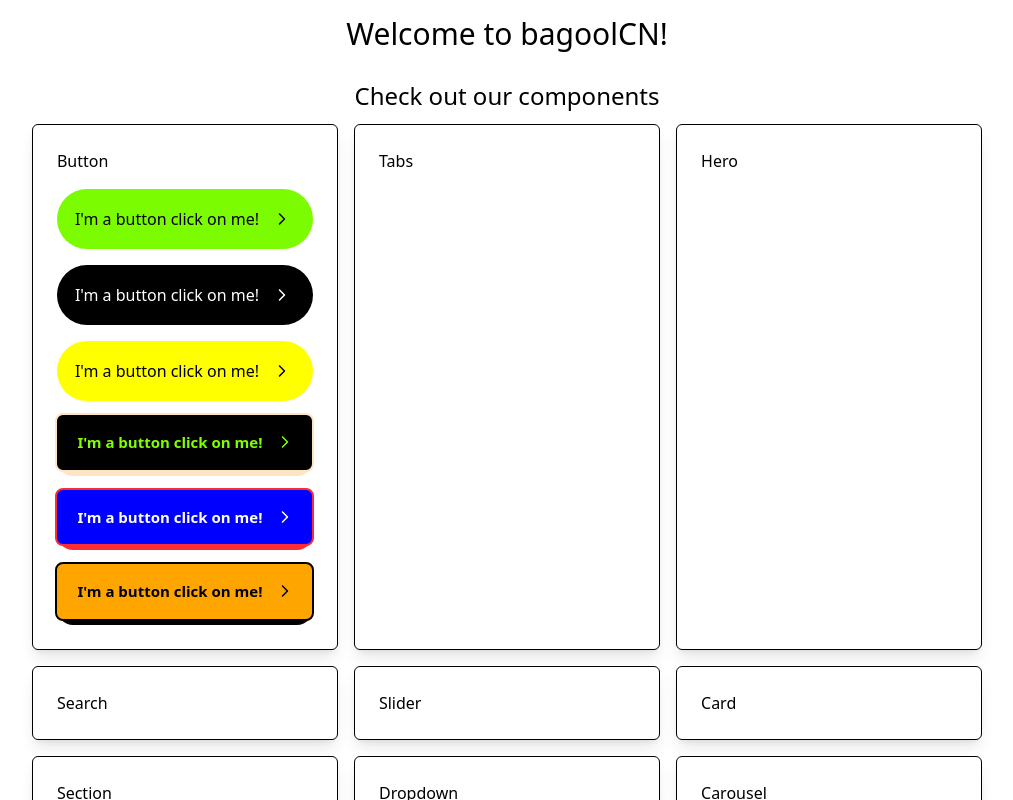
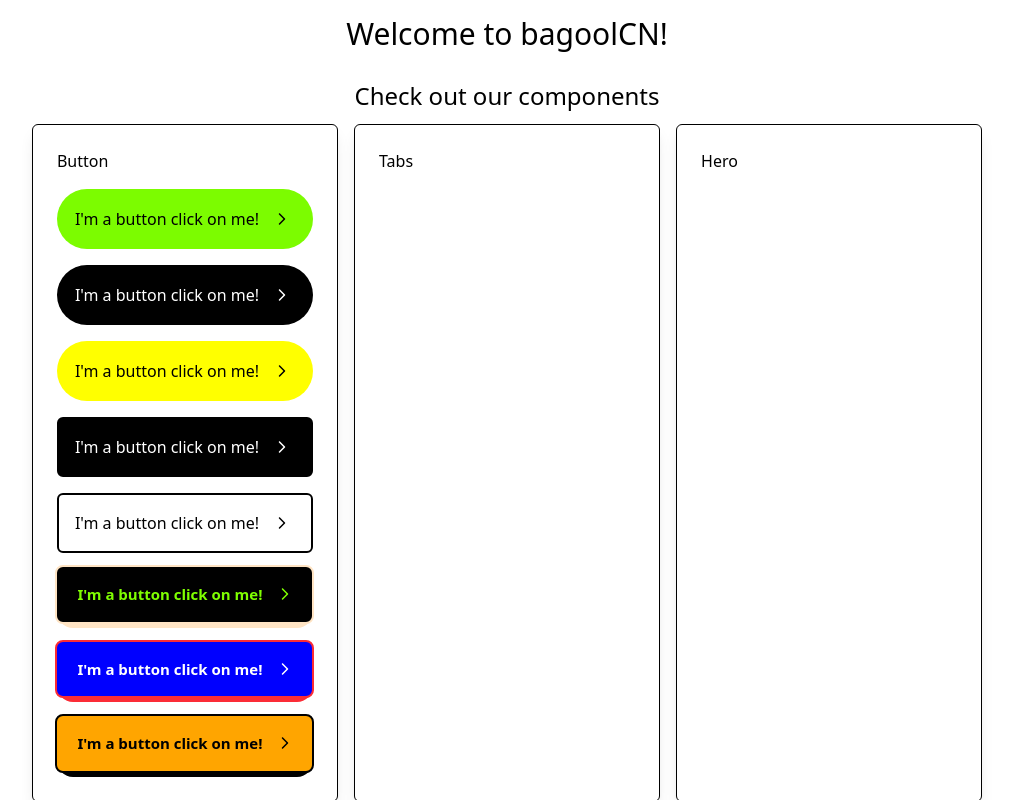
Before and after one commit to bcatalfo/bagoolCN, a React (Vite) app: page / in a window 1280 px wide. Shown: the top 800 px of the page, without its empty margins (133-1146 px from the left). Built offline with nearby package versions, Linux system fonts and the light colour scheme.

Commit message:
Added the "square" button variant.

```diff
--- a/src/App.tsx
+++ b/src/App.tsx
@@ -21,6 +21,22 @@ export default function App() {
             I'm a button click on me!
           </Button>
           <Button backgroundColor="yellow" borderColor="black">
+            I'm a button click on me!
+          </Button>
+          <Button
+            backgroundColor="black"
+            borderColor="black"
+            textColor="white"
+            variant="square"
+          >
+            I'm a button click on me!
+          </Button>
+          <Button
+            backgroundColor="white"
+            borderColor="black"
+            textColor="black"
+            variant="square"
+          >
             I'm a button click on me!
           </Button>
           <Button
--- a/src/button.tsx
+++ b/src/button.tsx
@@ -33,6 +33,7 @@ export default function Button({
             "rounded-[8px] text-[15px] font-bold border-2 px-5 py-2 -translate-y-1 hover:-translate-y-1.5 active:-translate-y-0.5 mx-[-1.5px]":
               variant == "goober",
           },
+          { "border-2 border-solid rounded-md": variant == "square" },
           "flex items-center gap-4",
           "text-balance",
           "py-4 px-4",
```
